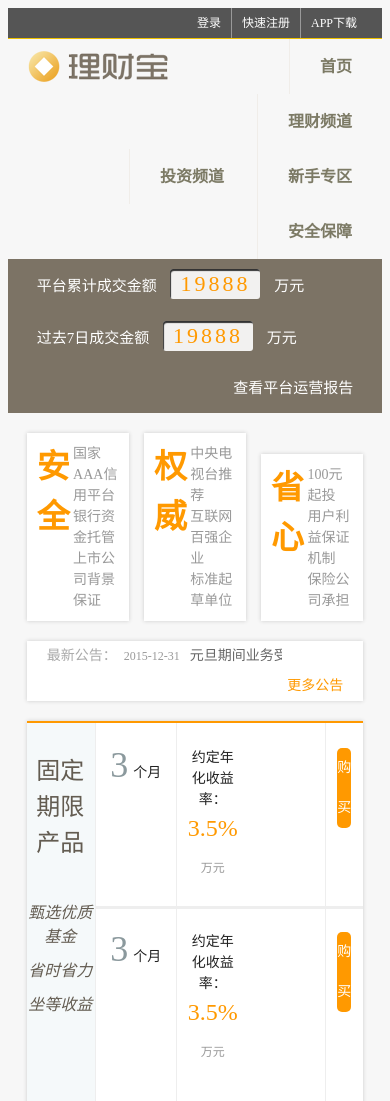
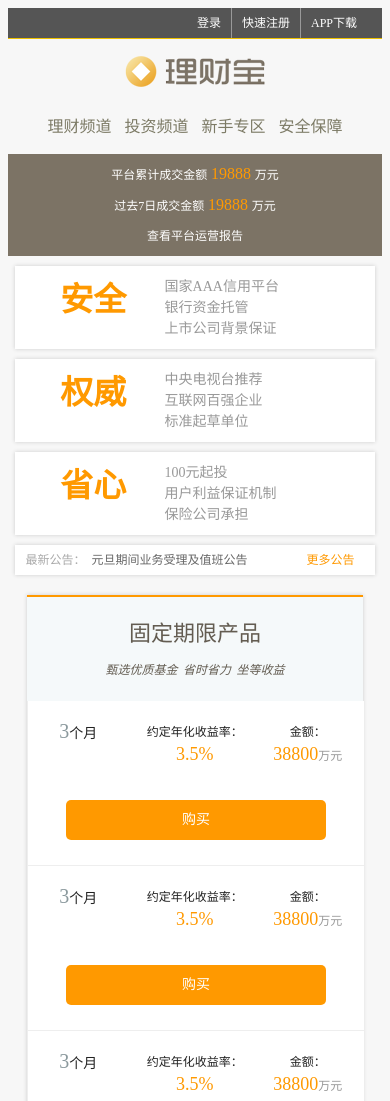
Before and after one commit to dandan18cute/ResponsiveWeb, a plain HTML site: page src/index.html in a window 390 px wide. Shown: the top 1101 px of the page. Drawn offline with Linux system fonts and the light colour scheme.

Commit message:
finish the pages

```diff
--- a/src/css/main.css
+++ b/src/css/main.css
@@ -190,6 +190,39 @@ header .main ul li a.active{
   color: #ffb300;
   background-color: #f8f6f1;
 }
+@media only screen and (max-width: 50em){
+  header .main .brand{
+    float: none;
+    display: block;
+    padding: 0;
+    margin: 1.5rem auto 0.5rem;
+    text-align: center;
+  }
+
+  header .main ul{
+    text-align: center;
+  }
+
+  header .main ul li{
+    border: none;
+  }
+
+  header .main ul li a{
+    padding: 0 1.5rem;
+  }
+}
+@media only screen and (max-width: 30em){
+  header .main ul li{
+    line-height: 3rem;
+  }
+  header .main ul li:first-child{
+    display: none;
+  }
+  header .main ul li a {
+    font-weight: normal;
+    padding: 0 0.5rem;
+  }
+}
 /*网站主要内容*/
 .container {
   width: 100%;
@@ -233,6 +266,37 @@ header .main ul li a.active{
   line-height: 3rem;
   color: #fff;
 }
+@media only screen and (max-width: 50em){
+  .trans-data{
+    padding: 1rem 0.5rem;
+  }
+  .trans-data span{
+    font-size: 1.2rem;
+  }
+  .trans-data span.trans-money{
+  font-size: 1.6rem;
+  margin: 0;
+  padding: 0;
+  letter-spacing: inherit;
+  background:transparent;
+  box-shadow: none;
+}
+.trans-report a{
+  font-size: 1.2rem;
+}
+}
+@media only screen and (max-width: 30em){
+ .transaction{
+  padding: 0.5rem 0;
+}
+.trans-data,.trans-report{
+  float: none;
+  text-align: center;
+}
+.trans-data,.trans-report a{
+  padding: 0;
+}
+}
 /*滑动广告*/
 .ad{
   display: none;
@@ -274,6 +338,43 @@ header .main ul li a.active{
   padding: 0;
   color: #999;
 }
+@media only screen and (min-width: 30.0625em) and (max-width: 50rem){
+ .feature .item h3,
+ .feature .item p{
+  display: block;
+  width: 100%;
+  font-size: 2.6rem;
+  text-align: center;
+ }
+ .feature .item p{
+  font-size: 1.2rem;
+ }
+}
+@media only screen and (max-width: 30em){
+ .transaction{
+  padding: 0.5rem 0;
+}
+.trans-data,.trans-report{
+  float: none;
+  text-align: center;
+}
+.trans-data,.trans-report a{
+  padding: 0;
+}
+}
+@media only screen and (max-width: 30em){
+ .feature{
+  width: 96%;
+  margin: 1rem auto;
+ }
+ .feature .item{
+  display: block;
+  width: auto;
+ }
+ .feature .item + .item{
+  margin: 1rem 0 0;
+ }
+}
 /*最新公告*/
 .notice{
   width: 90%;
@@ -312,6 +413,19 @@ header .main ul li a.active{
   width: auto;
   margin-right: 2rem;
   color: #ff9900;
+}
+@media only screen and (max-width: 30em){
+  .notice{
+    width: 96%;
+    margin: 1rem auto;
+    font-size: 1.2rem;
+  }
+  .notice a{
+    margin-left: 1rem;
+  }
+  .notice a span{
+    display: none;
+  }
 }
 /*产品列表*/
 .product{
@@ -425,6 +539,70 @@ header .main ul li a.active{
   background-color: #ccc !important；
   cursor:not-allowed;
 }
+@media only screen and (max-width: 50rem){
+  .product h2{
+    float: none;
+    width: 100%;
+    margin-top: 2rem;
+    font-size: 2.2rem;
+  }
+  .product h2 em:first-child{
+    margin-top: 0;
+  }
+  .product h2 em {
+    display: inline;
+    font-size: 1.2rem;
+  }
+  .product .product-content{
+    float: none;
+    width: 100%;
+  }
+  .product .product-content .item h3{
+    margin-bottom: 0;
+  }
+  .product .product-content .item h3 em{
+    font-size: 2.4rem;
+  }
+  .product .product-content .item .info{
+    padding: 1rem 1rem 0;
+    font-size: 1.2rem;
+  }
+  .product .product-content .item .info p span{
+    font-size: 2rem;
+  }
+  .product .product-content .item .buy a{
+    margin: 0.5rem auto;
+  }
+}
+@media only screen and (max-width: 30em){
+  .product h2 em:first-child:before{
+    content: " ";
+    display: table;
+  }
+  .product .product-content .item h3 em{
+    font-size: 2rem;
+    margin-right: 0;
+  }
+  .product .product-content .item .info{
+    float: right;
+    width: 70%;
+    padding: 1rem 0;
+    border: none;
+  }
+  .product .product-content .item .info p span{
+    font-size: 1.8rem;
+  }
+  .product .product-content .item .buy{
+    clear: both;
+    float: none;
+    width: 100%;
+    padding: 1rem 0 2rem;
+  }
+  .product .product-content .item .buy a{
+    margin-top: 0;
+    max-width: 26rem;
+  }
+}
 /*底部导航*/
 .footer{
   padding: 3rem 0;
@@ -456,6 +634,31 @@ header .main ul li a.active{
 .footer-content ul li.title{
   font-size: 1.6rem;
   line-height: 3rem;
+}
+@media only screen and (max-width: 50rem){
+  .footer-content .brand{
+    display: none;
+  }
+  .footer-content ul{
+    width: 20%;
+  }
+  .footer-content ul li{
+    font-size: 1.2rem;
+    line-height: 2rem;
+  }
+  .footer-content ul li.title{
+    font-size: 1.4rem;
+    line-height: 2.5rem;
+  }
+}
+@media only screen and (max-width: 30em){
+  .footer-content{
+    width: 98%;
+  }
+  .footer-content ul li.title{
+    font-size: 1.2rem;
+    line-height: 2rem;
+  }
 }
 /*底部*/
 footer {
--- a/src/index.html
+++ b/src/index.html
@@ -91,28 +91,32 @@
             <div class="item clearfix">
                 <h3><em>3</em>个月</h3>
                 <div class="info">
-                    <p>约定年化收益率：<span class="year-rate">3.5%<i>万元</i></span></p>
+                    <p>约定年化收益率：<span class="year-rate">3.5%</span></p>
+                    <p>金额：<span class="price">38800<i>万元</i></span></p>
                 </div>
                 <div class="buy"><a>购买</a></div>
             </div>
              <div class="item">
                 <h3><em>3</em>个月</h3>
                 <div class="info">
-                    <p>约定年化收益率：<span class="year-rate">3.5%<i>万元</i></span></p>
+                    <p>约定年化收益率：<span class="year-rate">3.5%</span></p>
+                    <p>金额：<span class="price">38800<i>万元</i></span></p>
                 </div>
                 <div class="buy"><a>购买</a></div>
             </div>
              <div class="item">
                 <h3><em>3</em>个月</h3>
                 <div class="info">
-                    <p>约定年化收益率：<span class="year-rate">3.5%<i>万元</i></span></p>
+                    <p>约定年化收益率：<span class="year-rate">3.5%</span></p>
+                    <p>金额：<span class="price">38800<i>万元</i></span></p>
                 </div>
                 <div class="buy"><a>购买</a></div>
             </div>
              <div class="item">
                 <h3><em>3</em>个月</h3>
                 <div class="info">
-                    <p>约定年化收益率：<span class="year-rate">3.5%<i>万元</i></span></p>
+                    <p>约定年化收益率：<span class="year-rate">3.5%</span></p>
+                    <p>金额：<span class="price">38800<i>万元</i></span></p>
                 </div>
                 <div class="buy"><a>购买</a></div>
             </div>
@@ -129,28 +133,32 @@
             <div class="item clearfix">
                 <h3><em>3</em>个月</h3>
                 <div class="info">
-                    <p>约定年化收益率：<span class="year-rate">3.5%<i>万元</i></span></p>
+                    <p>约定年化收益率：<span class="year-rate">3.5%</span></p>
+                    <p>金额：<span class="price">38800<i>万元</i></span></p>
                 </div>
                 <div class="buy"><a>购买</a></div>
             </div>
              <div class="item clearfix">
                 <h3><em>3</em>个月</h3>
                 <div class="info">
-                    <p>约定年化收益率：<span class="year-rate">3.5%<i>万元</i></span></p>
+                    <p>约定年化收益率：<span class="year-rate">3.5%</span></p>
+                    <p>金额：<span class="price">38800<i>万元</i></span></p>
                 </div>
                 <div class="buy"><a>购买</a></div>
             </div>
              <div class="item clearfix">
                 <h3><em>3</em>个月</h3>
                 <div class="info">
-                    <p>约定年化收益率：<span class="year-rate">3.5%<i>万元</i></span></p>
+                    <p>约定年化收益率：<span class="year-rate">3.5%</span></p>
+                    <p>金额：<span class="price">38800<i>万元</i></span></p>
                 </div>
                 <div class="buy"><a>购买</a></div>
             </div>
              <div class="item clearfix">
                 <h3><em>3</em>个月</h3>
                 <div class="info">
-                    <p>约定年化收益率：<span class="year-rate">3.5%<i>万元</i></span></p>
+                    <p>约定年化收益率：<span class="year-rate">3.5%</span></p>
+                    <p>金额：<span class="price">38800<i>万元</i></span></p>
                 </div>
                 <div class="buy"><a>购买</a></div>
             </div>
```
